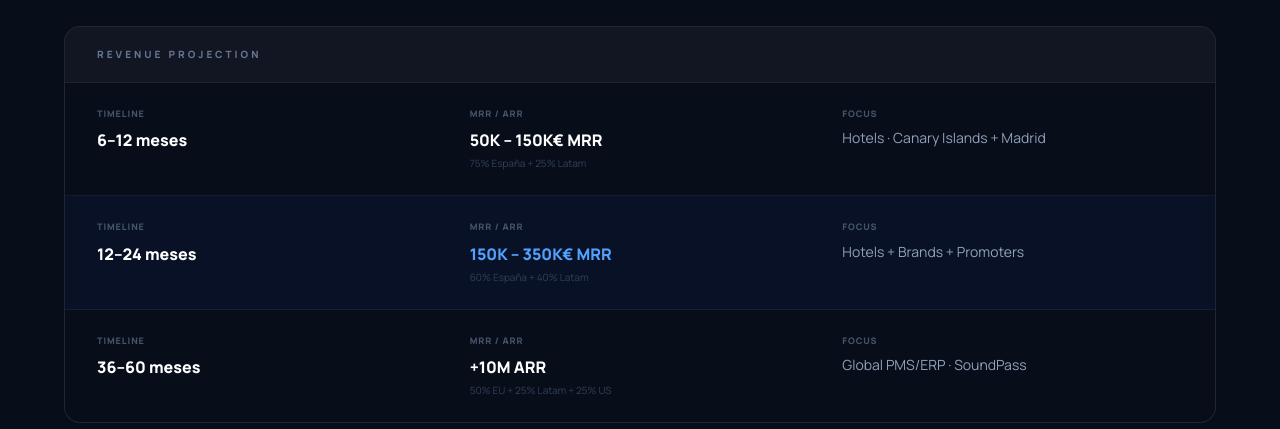
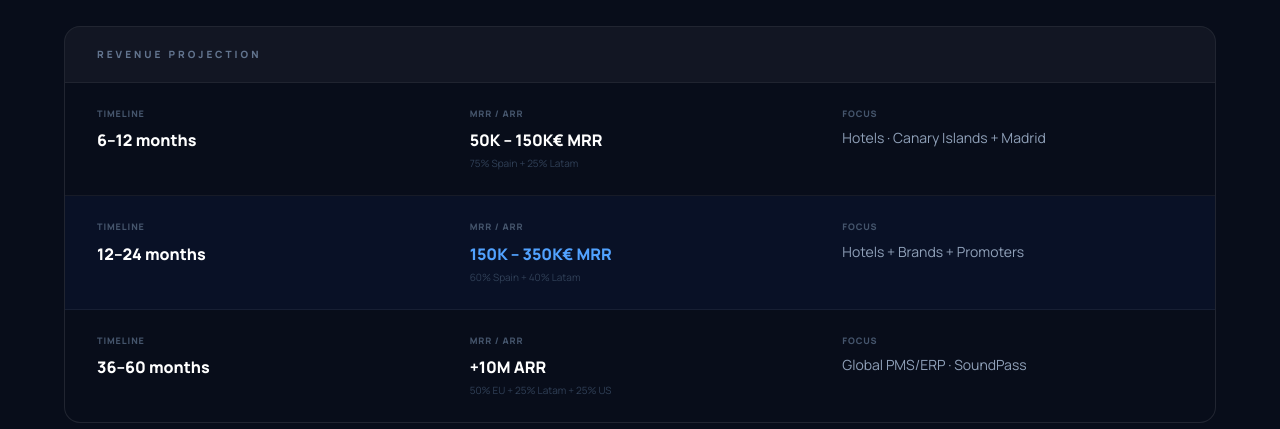
Before and after one commit to doyopro/soundlink-landing, a Next.js app: page /en/investors in a window 1280 px wide. Shown: the part 5760-6189 px from the top of the page. Built offline with nearby package versions, Linux system fonts and the light colour scheme.

Commit message:
feat: Complete bilingual EN/ES support for Investor Deck revenue projection

```diff
--- a/src/app/[locale]/investors/page.tsx
+++ b/src/app/[locale]/investors/page.tsx
@@ -756,20 +756,20 @@ export default function InvestorDeckFinal() {
                         </div>
                         {[
                             {
-                                time: '6–12 meses',
+                                time: isES ? '6–12 meses' : '6–12 months',
                                 mrr: '50K – 150K€ MRR',
-                                mix: '75% España + 25% Latam',
+                                mix: isES ? '75% España + 25% Latam' : '75% Spain + 25% Latam',
                                 focus: isES ? 'Hotels · Canarias + Madrid' : 'Hotels · Canary Islands + Madrid',
                             },
                             {
-                                time: '12–24 meses',
+                                time: isES ? '12–24 meses' : '12–24 months',
                                 mrr: '150K – 350K€ MRR',
-                                mix: '60% España + 40% Latam',
+                                mix: isES ? '60% España + 40% Latam' : '60% Spain + 40% Latam',
                                 focus: isES ? 'Hotels + Marcas + Promotores' : 'Hotels + Brands + Promoters',
                                 featured: true,
                             },
                             {
-                                time: '36–60 meses',
+                                time: isES ? '36–60 meses' : '36–60 months',
                                 mrr: '+10M ARR',
                                 mix: '50% EU + 25% Latam + 25% US',
                                 focus: isES ? 'Global PMS/ERP · SoundPass' : 'Global PMS/ERP · SoundPass',
```
